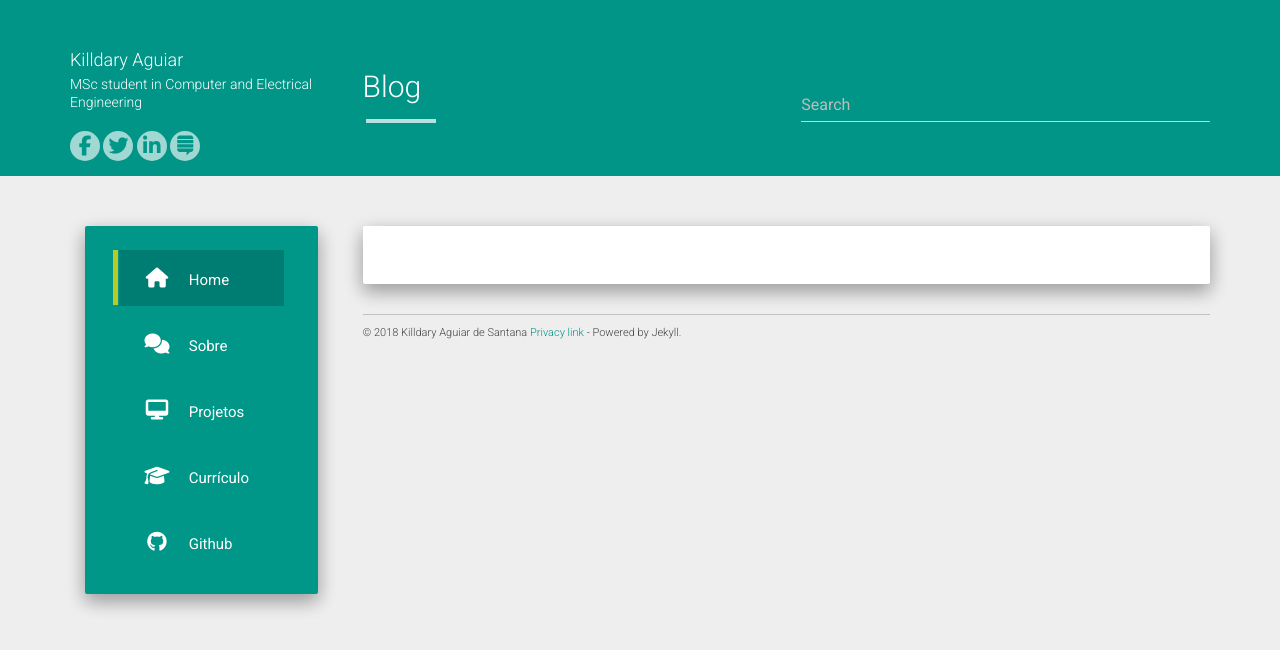
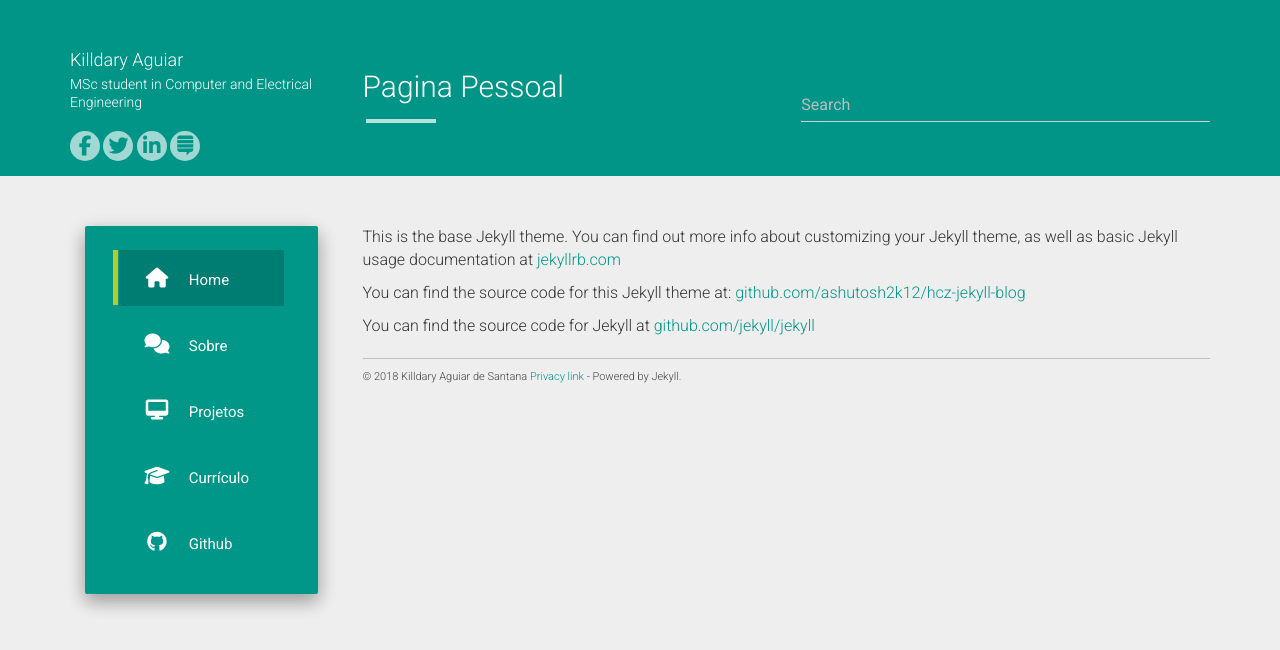
Before and after one commit to killdary/killdary.github.io, a Jekyll site: the page built from index.md, in a window 1280 px wide. Shown: the top 650 px of the page. Built offline with Jekyll 4.4.1, drawn with Linux system fonts in a browser that asks for light colours; nearby versions of some CDN libraries; the list of posts is cut into pages by our own code.

Commit message:
Update index.md

```diff
--- a/index.md
+++ b/index.md
@@ -1,62 +1,10 @@
 ---
 layout: default
-title: Blog
+title: Pagina Pessoal
 ---
-<div class="well">
-    <div class="list-group">
-      {% for post in paginator.posts %}
-      <div class="list-group-item">
-        <div class="row-action-primary">
-          <i class="fa fa-sticky-note"></i>
-        </div>
-        <div class="row-content">
-          <div class="least-content">{{ post.date | date_to_string }}</div>
-          <h4 class="list-group-item-heading"><a href="{{ post.url | prepend: site.baseurl }}">{{ post.title }}</a></h4>
 
-          <p class="list-group-item-text">{{ post.content | strip_html | truncatewords: 20 }}</p>
-        </div>
-      </div>
-      <div class="list-group-separator"></div>
-      {% endfor %}
-    </div>
+This is the base Jekyll theme. You can find out more info about customizing your Jekyll theme, as well as basic Jekyll usage documentation at [jekyllrb.com](http://jekyllrb.com/)
 
+You can find the source code for this Jekyll theme at: [github.com/ashutosh2k12/hcz-jekyll-blog](https://github.com/ashutosh2k12/hcz-jekyll-blog)
 
-    <!-- Pagination links -->
-    {% if paginator.total_pages > 1 %}
-    <ul class="pager">
-      {% if paginator.previous_page %}
-        <li class="previous">
-          <a href="{{ paginator.previous_page_path | prepend: site.baseurl | replace: '//', '/' }}">&laquo;</a>
-        </li>
-      {% else %}
-        <li class="previous disabled"><span aria-hidden="true">&laquo;</span></li>
-      {% endif %}
-
-      <li><a href="/">First</a></li>
-
-      {% for page in (1..paginator.total_pages) %}
-        {% if page == paginator.page %}
-          <li class="active">
-             <a>{{ page }}<span class="sr-only">(current)</span></a>
-          </li>
-        {% elsif page == 1 %}
-          <li><a href="/">{{ page }}</a></li>
-        {% else %}
-          <li>
-            <a href="{{ site.paginate_path | prepend: site.baseurl | replace: '//', '/' | replace: ':num', page }}">{{ page }}</a>
-          </li>
-        {% endif %}
-      {% endfor %}
-
-      <li><a href="/page{{ paginator.total_pages }}/">Last</a></li>
-
-      {% if paginator.next_page %}
-        <li class="next">
-          <a href="{{ paginator.next_page_path | prepend: site.baseurl | replace: '//', '/' }}">&raquo;</a>
-        </li>
-      {% else %}
-        <li class="next disabled"><span>&raquo;</span></li>
-      {% endif %}
-    </ul>
-    {% endif %}
-</div><!-- end #home -->
+You can find the source code for Jekyll at [github.com/jekyll/jekyll](https://github.com/jekyll/jekyll)
```
